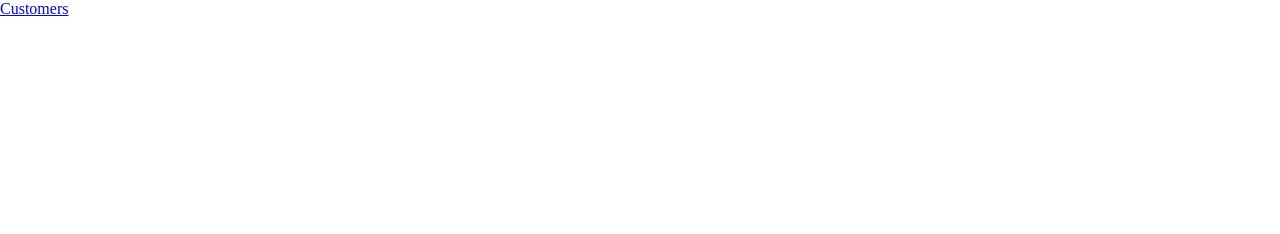
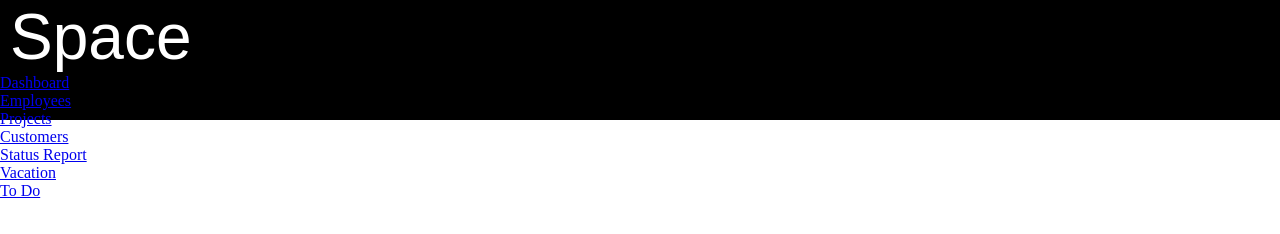
Before and after one commit to RohithKP/spaceApp, a plain HTML site: page app/index.html in a window 1280 px wide. Drawn offline with Linux system fonts and the light colour scheme.

Commit message:
started layout

```diff
--- a/app/assets/stylesheets/styles.css
+++ b/app/assets/stylesheets/styles.css
@@ -0,0 +1,39 @@
+*{
+	margin: 0;
+	padding: 0;
+}
+
+html, body, #page-wrap{
+	width: 100%;
+}
+
+.header-wrap{
+	height: 120px;
+	width: 100%;
+	background-color: #000;
+	position: fixed;
+	top: 0;
+	z-index: 10;
+}
+.space-logo{
+	font-size: 4rem;
+	color: #fff;
+	font-family: 'Arial';
+	margin-top: 20px;
+	margin-left: 10px;
+}
+.navmenu-wrap{
+	width: 20%;
+	position: fixed;
+	height: 100%;
+}
+.container{
+	position: absolute;
+	top: 120px;
+	bottom: 0;
+	height: 100%;
+	width: 100%;
+}
+.footer-wrap{
+
+}
--- a/app/index.html
+++ b/app/index.html
@@ -13,16 +13,31 @@
     <script type="text/javascript" src="controllers/customerDetailsCtrl.js"></script>
     <link rel="stylesheet" type="text/css" href="assets/stylesheets/styles.css">
     <link rel="stylesheet" type="text/css" href="assets/stylesheets/customers.css">
-
-
 </head>
 
 <body>
-    <div class="header-wrapper"></div>
-    <div class="navmenu-wrapper"></div>
-    <a href="#customers">Customers</a>
-    <div ng-view></div>
+    <div id="page-wrap">
+        <div class="header-wrap">
+            <span class="space-logo">Space</span>
+            <div class="navmenu-wrap">
 
-    <div class="footer-wrapper"></div>
+            <ul>
+                <li><a ng-href="#">Dashboard</a></li>
+                <li><a ng-href="#">Employees</a></li>
+                <li><a ng-href="#">Projects</a></li>
+                <li><a ng-href="#">Customers</a></li>
+                <li><a ng-href="#">Status Report</a></li>
+                <li><a ng-href="#">Vacation</a></li>
+                <li><a ng-href="#">To Do</a></li>
+            </ul>
+            </div>
+        </div>
+        <div class="container"></div>
+        <!-- <a href="#customers">Customers</a> -->
+        <div ng-view></div>
+    </div>
+    <div class="footer-wrap"></div>
+    </div>
 </body>
+
 </html>
```
